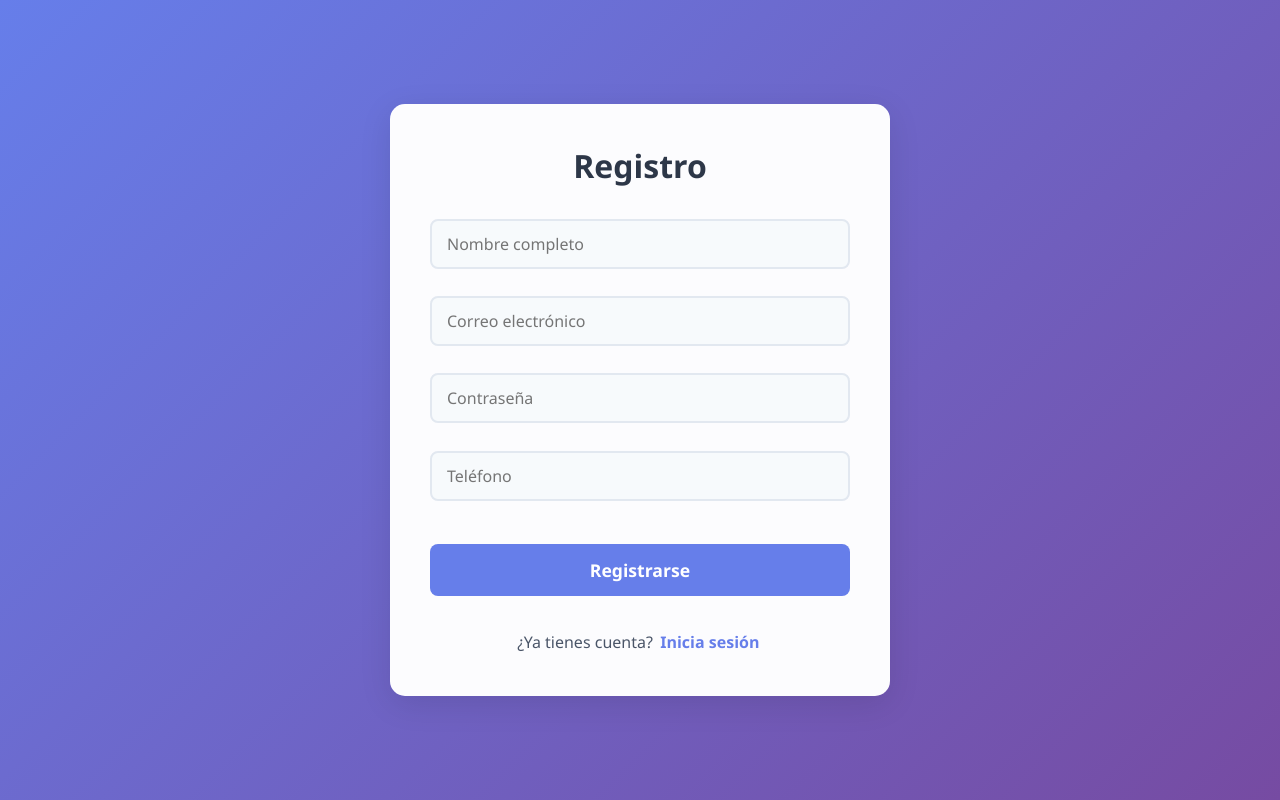
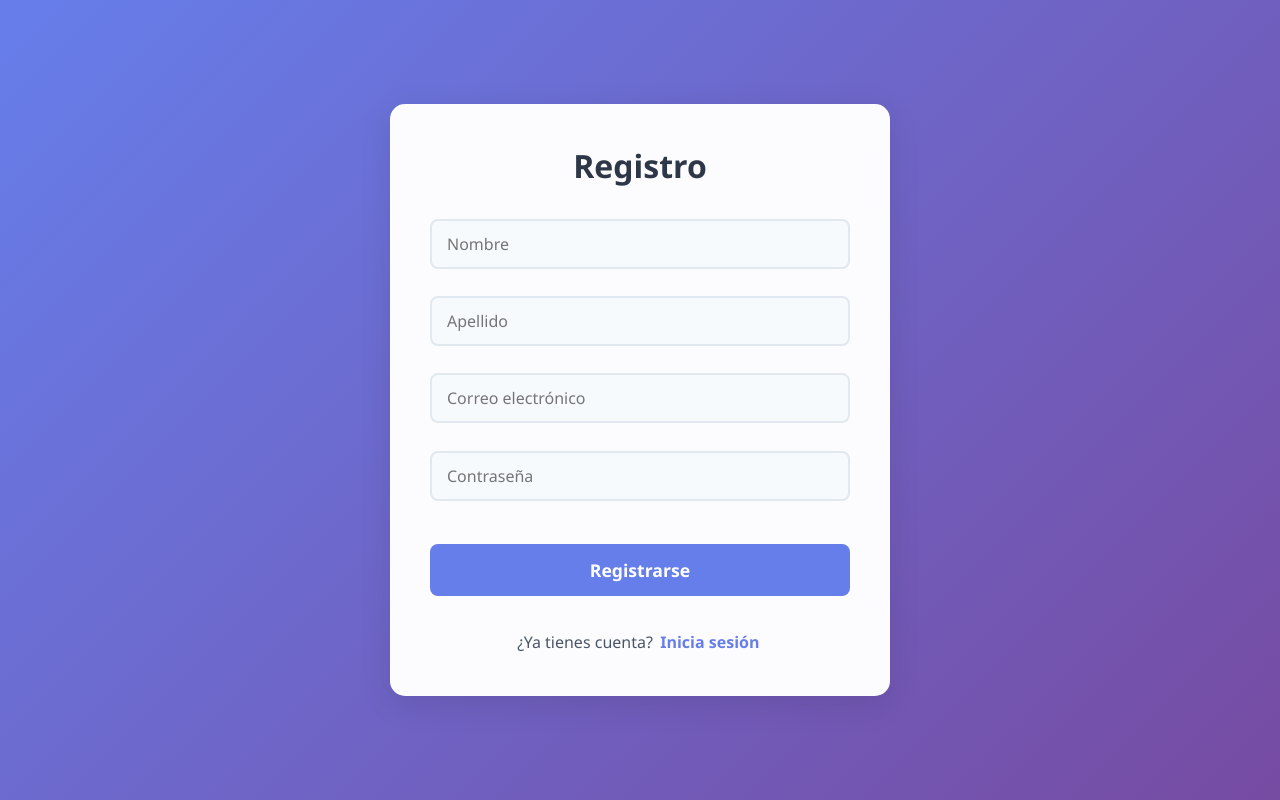
Before and after one commit to ingenieria-software-7009-2025-2/bumper-front, a React (Create React App) app: page / in a window 1280 px wide. Both pictures are taken after a click on the button "Regístrate aquí". Built offline with nearby package versions, Linux system fonts and the light colour scheme.

Commit message:
Actualizando vista de registro usuario

```diff
--- a/src/components/Login/Login.js
+++ b/src/components/Login/Login.js
@@ -5,12 +5,12 @@ import './Login.css';
 const AuthForm = () => {
   const [isLogin, setIsLogin] = useState(true);
   const [formData, setFormData] = useState({
-    name: '',
+    nombre: '',
+    apellido: '',
     email: '',
     password: '',
-    phone: ''
   });
-  const [error, setError] = useState(''); // Estado para manejar errores
+  const [error, setError] = useState('');
 
   const navigate = useNavigate();
 
@@ -23,7 +23,7 @@ const AuthForm = () => {
     e.preventDefault();
     setError(''); // Limpiar errores previos
 
-    const apiUrl = 'http://localhost:8080'; // URL base del backend (ajusta si usas Supabase)
+    const apiUrl = 'http://localhost:8080'; // URL base del backend
 
     try {
       if (isLogin) {
@@ -46,9 +46,8 @@ const AuthForm = () => {
 
         const userData = await response.json();
         console.log('Usuario logueado:', userData);
-        // Guardar el correo en el estado global o localStorage si lo necesitas
         localStorage.setItem('userCorreo', userData.correo);
-        navigate('/home'); // Redirigir a home tras login exitoso
+        navigate('/home');
       } else {
         // Registro: POST /v1/users/create
         const response = await fetch(`${apiUrl}/v1/users/create`, {
@@ -57,13 +56,12 @@ const AuthForm = () => {
             'Content-Type': 'application/json',
           },
           body: JSON.stringify({
-            nombre: formData.name,
-            apellido: formData.name.split(' ')[1] || 'Usuario', // Simulamos apellido si no se provee
+            nombre: formData.nombre,
+            apellido: formData.apellido,
             correo: formData.email,
             password: formData.password,
             token: 'inactivo', // Valor por defecto
             numeroIncidentes: 0, // Valor por defecto
-            phone: formData.phone, // No usado en el backend actual, pero lo enviamos
           }),
         });
 
@@ -74,10 +72,11 @@ const AuthForm = () => {
 
         const newUser = await response.json();
         console.log('Usuario registrado:', newUser);
-        navigate('/home'); // Redirigir a home tras registro exitoso
+        localStorage.setItem('userCorreo', newUser.correo); // Guardar correo para autenticación inmediata
+        navigate('/home');
       }
     } catch (err) {
-      setError(err.message); // Mostrar error al usuario
+      setError(err.message);
       console.error('Error en la solicitud:', err);
     }
   };
@@ -94,20 +93,32 @@ const AuthForm = () => {
       <div className={`auth-box ${isLogin ? 'login' : 'register'}`}>
         <h1>{isLogin ? 'Inicio de Sesión' : 'Registro'}</h1>
 
-        {error && <p className="error-message">{error}</p>} {/* Mostrar errores */}
+        {error && <p className="error-message">{error}</p>}
 
         <form onSubmit={handleSubmit}>
           {!isLogin && (
+            <>
               <div className="form-group">
                 <input
                   type="text"
-                name="name"
-                placeholder="Nombre completo"
-                value={formData.name}
+                  name="nombre"
+                  placeholder="Nombre"
+                  value={formData.nombre}
                   onChange={handleChange}
                   required
                 />
               </div>
+              <div className="form-group">
+                <input
+                  type="text"
+                  name="apellido"
+                  placeholder="Apellido"
+                  value={formData.apellido}
+                  onChange={handleChange}
+                  required
+                />
+              </div>
+            </>
           )}
 
           <div className="form-group">
@@ -131,18 +142,6 @@ const AuthForm = () => {
               required
             />
           </div>
-
-          {!isLogin && (
-            <div className="form-group">
-              <input
-                type="tel"
-                name="phone"
-                placeholder="Teléfono"
-                value={formData.phone}
-                onChange={handleChange}
-              />
-            </div>
-          )}
 
           <button type="submit">
             {isLogin ? 'Ingresar' : 'Registrarse'}
```
Lines whose indentation alone changed are shown as unchanged.
